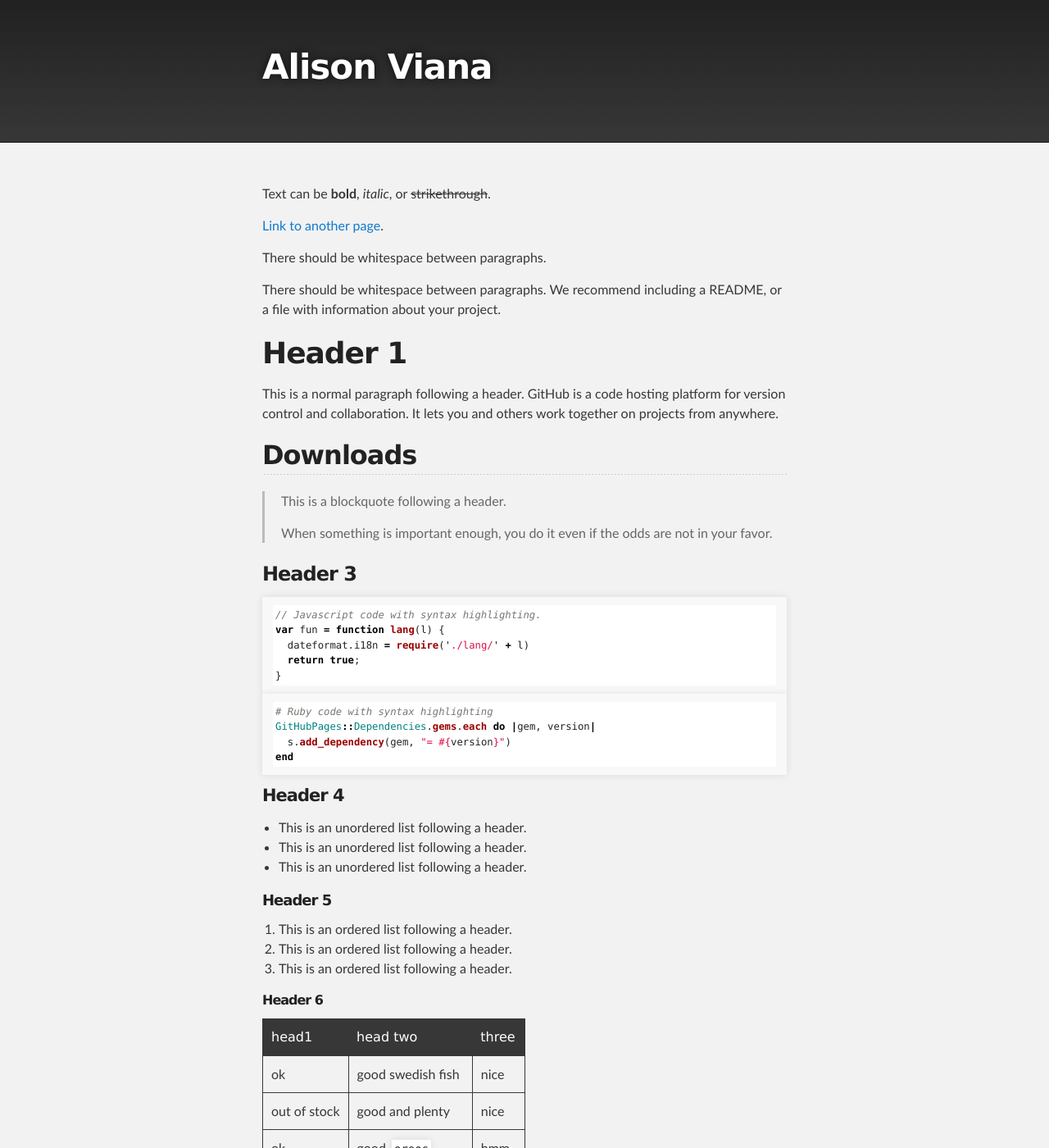
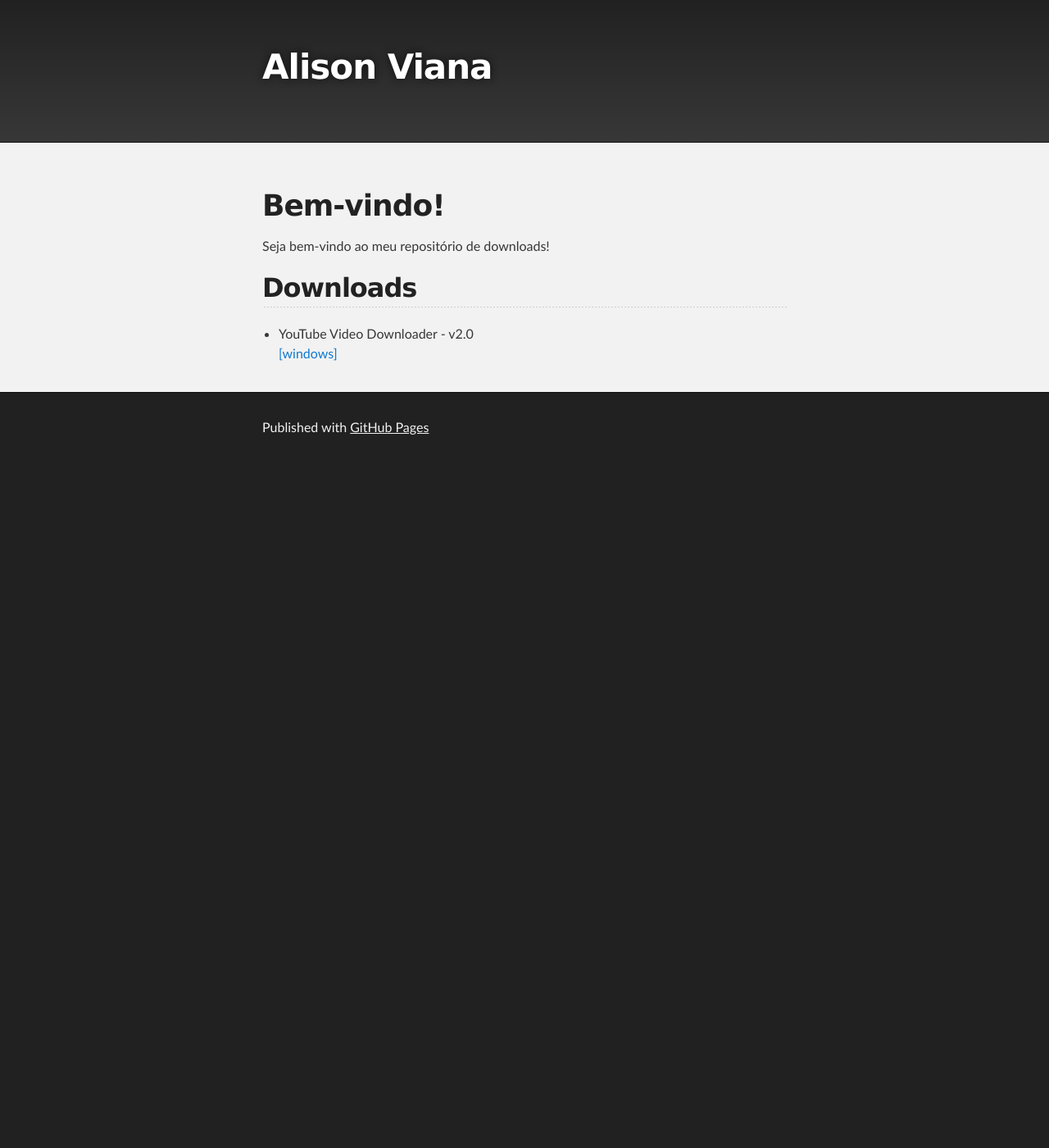
Before and after one commit to alisonViana/alisonviana.github.io, a Jekyll site: the page built from index.md, in a window 1280 px wide and 1400 px high. Shown: the whole window at 82% size. Built offline with Jekyll 4.4.1, drawn with Linux system fonts in a browser that asks for light colours; the repository's description, which GitHub fills in, is left out; our own code applies the rules of GitHub Pages for plain Markdown files; some of the changed text lies outside the part shown.

Commit message:
Update index.md

````diff
--- a/index.md
+++ b/index.md
@@ -2,122 +2,11 @@
 layout: default
 ---
 
-Text can be **bold**, _italic_, or ~~strikethrough~~.
+# Bem-vindo!
 
-[Link to another page](./another-page.html).
-
-There should be whitespace between paragraphs.
-
-There should be whitespace between paragraphs. We recommend including a README, or a file with information about your project.
-
-# Header 1
-
-This is a normal paragraph following a header. GitHub is a code hosting platform for version control and collaboration. It lets you and others work together on projects from anywhere.
+Seja bem-vindo ao meu repositório de downloads!
 
 ## Downloads
 
-> This is a blockquote following a header.
->
-> When something is important enough, you do it even if the odds are not in your favor.
-
-### Header 3
-
-```js
-// Javascript code with syntax highlighting.
-var fun = function lang(l) {
-  dateformat.i18n = require('./lang/' + l)
-  return true;
-}
-```
-
-```ruby
-# Ruby code with syntax highlighting
-GitHubPages::Dependencies.gems.each do |gem, version|
-  s.add_dependency(gem, "= #{version}")
-end
-```
-
-#### Header 4
-
-*   This is an unordered list following a header.
-*   This is an unordered list following a header.
-*   This is an unordered list following a header.
-
-##### Header 5
-
-1.  This is an ordered list following a header.
-2.  This is an ordered list following a header.
-3.  This is an ordered list following a header.
-
-###### Header 6
-
-| head1        | head two          | three |
-|:-------------|:------------------|:------|
-| ok           | good swedish fish | nice  |
-| out of stock | good and plenty   | nice  |
-| ok           | good `oreos`      | hmm   |
-| ok           | good `zoute` drop | yumm  |
-
-### There's a horizontal rule below this.
-
-* * *
-
-### Here is an unordered list:
-
-*   Item foo
-*   Item bar
-*   Item baz
-*   Item zip
-
-### And an ordered list:
-
-1.  Item one
-1.  Item two
-1.  Item three
-1.  Item four
-
-### And a nested list:
-
-- level 1 item
-  - level 2 item
-  - level 2 item
-    - level 3 item
-    - level 3 item
-- level 1 item
-  - level 2 item
-  - level 2 item
-  - level 2 item
-- level 1 item
-  - level 2 item
-  - level 2 item
-- level 1 item
-
-### Small image
-
-![Octocat](https://github.githubassets.com/images/icons/emoji/octocat.png)
-
-### Large image
-
-![Branching](https://guides.github.com/activities/hello-world/branching.png)
-
-
-### Definition lists can be used with HTML syntax.
-
-<dl>
-<dt>Name</dt>
-<dd>Godzilla</dd>
-<dt>Born</dt>
-<dd>1952</dd>
-<dt>Birthplace</dt>
-<dd>Japan</dd>
-<dt>Color</dt>
-<dd>Green</dd>
-</dl>
-
-```
-Long, single-line code blocks should not wrap. They should horizontally scroll if they are too long. This line should be long enough to demonstrate this.
-```
-
-```
-The final element.
-```
+* YouTube Video Downloader - v2.0 <br>
+[[windows]](https://drive.google.com/file/d/1OVnBl9HmDlk8vFbjoBnbOnJYvkytWPeV/view?usp=sharing)
````
